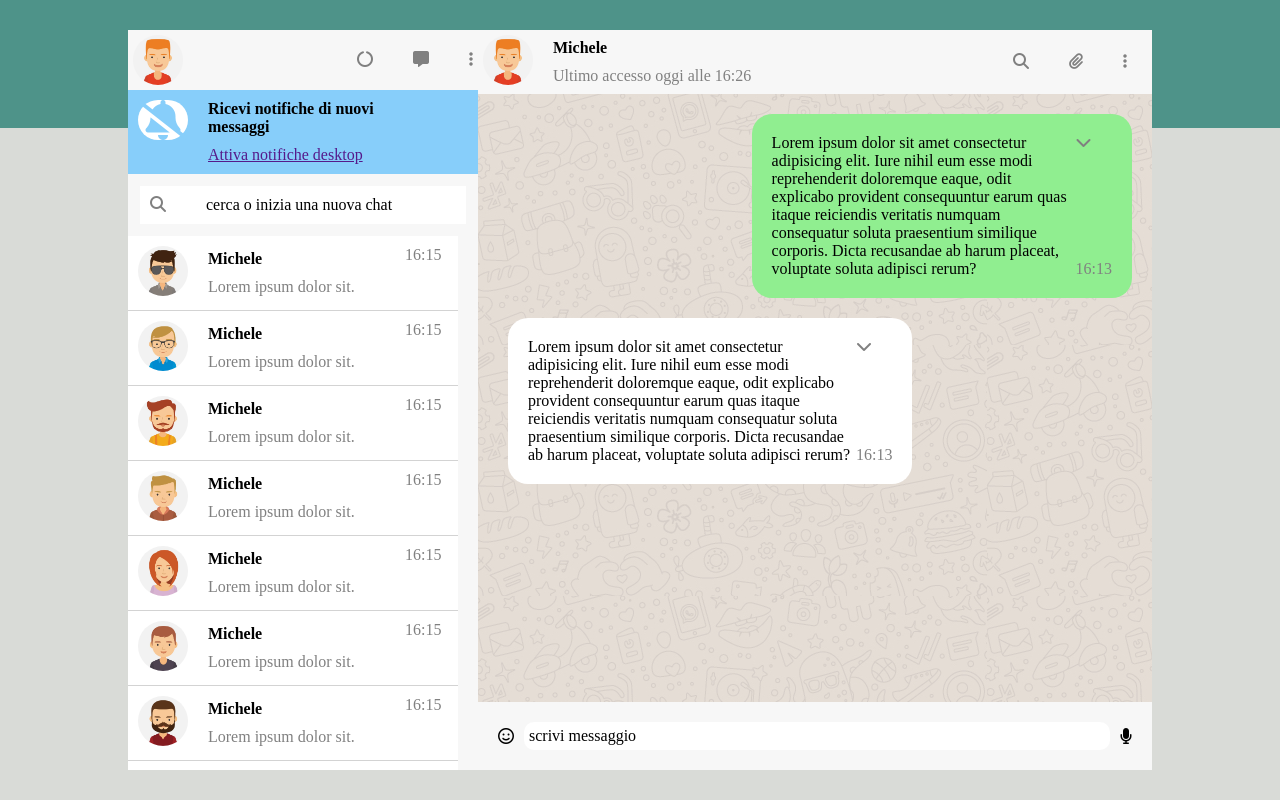
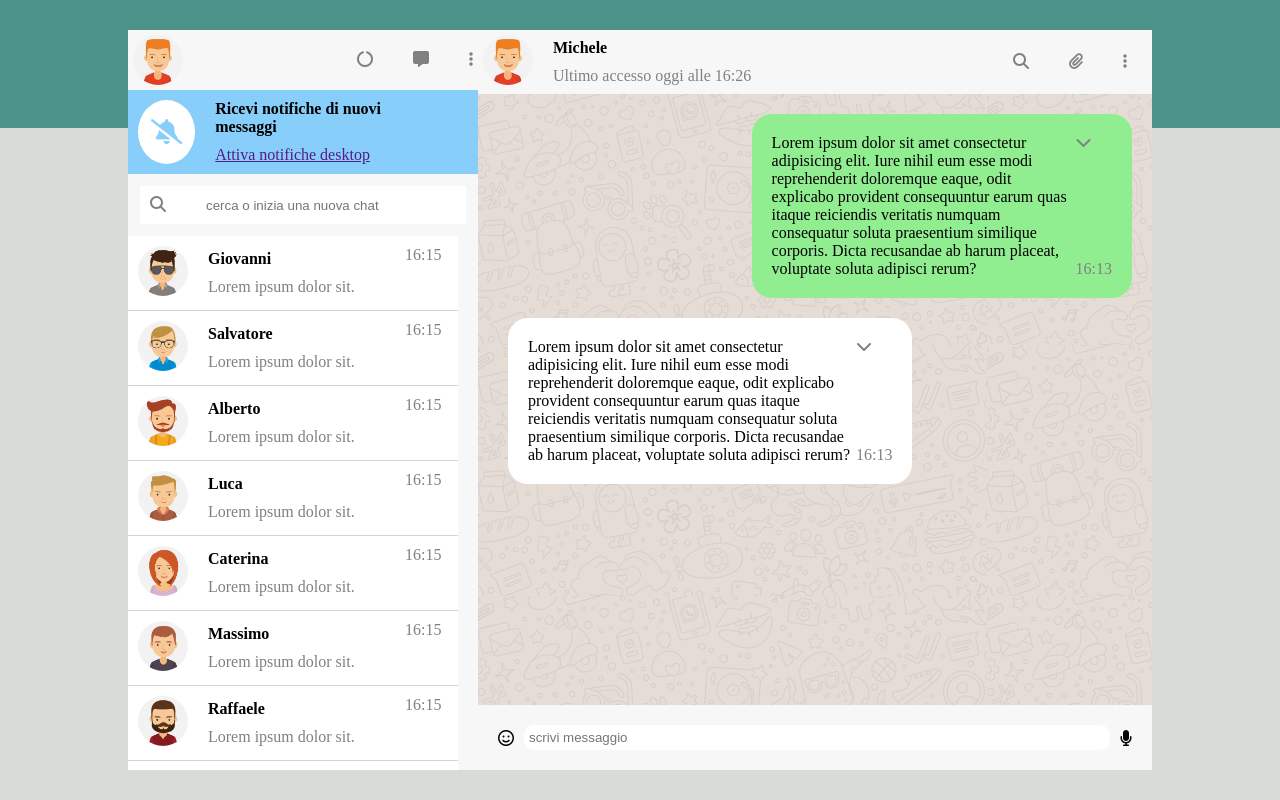
Before and after one commit to pietrocruciata/html-css-boolzapp, a plain HTML site: page index.html in a window 1280 px wide. Drawn offline with Linux system fonts and the light colour scheme.

Commit message:
change names , add: placeholders and change the bell

```diff
--- a/css/index.css
+++ b/css/index.css
@@ -22,8 +22,8 @@ menu {
 
 
 .wrapper {
-    background: rgb(217,219,215);
-background: linear-gradient(0deg, rgba(217,219,215,1) 84%, rgba(78,147,137,1) 84%);
+    background: rgb(217, 219, 215);
+    background: linear-gradient(0deg, rgba(217, 219, 215, 1) 84%, rgba(78, 147, 137, 1) 84%);
 }
 
 /*LAYOUT*/
@@ -34,10 +34,20 @@ background: linear-gradient(0deg, rgba(217,219,215,1) 84%, rgba(78,147,137,1) 84
     border-radius: 50%;
 }
 
+.col-2h .card-img {
+    display: flex;
+    background-color: white;
+    aspect-ratio: 1/1;
+    border-radius: 50%;
+    justify-content: center;
+    align-items: center;
+}
 
 .icon-font {
-    font-size: 40px;
-    background-color: white;
+    width: 100%;
+    display: flex;
+    padding: 13px;
+    font-size: 25px;
     color: lightskyblue;
     border-radius: 20px;
 }
@@ -80,17 +90,17 @@ background: linear-gradient(0deg, rgba(217,219,215,1) 84%, rgba(78,147,137,1) 84
     display: none;
 }
 
-.bb-lightgrey{
+.bb-lightgrey {
     border-bottom: 1px solid lightgrey;
     text-align: center;
     padding: 5px;
 }
 
-.br-lightgrey{
+.br-lightgrey {
     border-right: 1px solid lightgrey;
 }
 
-.side-tablet{
+.side-tablet {
     width: 100%;
 }
 
@@ -175,6 +185,9 @@ background: linear-gradient(0deg, rgba(217,219,215,1) 84%, rgba(78,147,137,1) 84
     padding-right: 20px;
 }
 
+input {
+    border: none;
+}
 
 /*CONTAINERS*/
 
@@ -205,7 +218,8 @@ background: linear-gradient(0deg, rgba(217,219,215,1) 84%, rgba(78,147,137,1) 84
     flex-direction: column;
 
 }
-.container-tablet{
+
+.container-tablet {
     background-color: white;
     width: 80px;
     display: none;
@@ -273,7 +287,7 @@ background: linear-gradient(0deg, rgba(217,219,215,1) 84%, rgba(78,147,137,1) 84
         padding: 30px 0;
     }
 
-    .container-tablet{
+    .container-tablet {
         display: flex;
     }
 
@@ -291,7 +305,7 @@ background: linear-gradient(0deg, rgba(217,219,215,1) 84%, rgba(78,147,137,1) 84
         width: 70%;
     }
 
-    .container-tablet{
+    .container-tablet {
         display: none;
     }
 
--- a/index.html
+++ b/index.html
@@ -37,7 +37,8 @@
                     <!--SEARCH CONTACT BAR-->
                     <div class="col-3h d-flex">
                         <div><i class="fa-solid fa-magnifying-glass c-grey"></i></div>
-                        <p>cerca o inizia una nuova chat</p>
+                        <input type="" placeholder="cerca o inizia una nuova chat">
+
                     </div>
                     <!--CHATS CARDS-->
                     <div class="col-4h d-flex">
@@ -45,7 +46,7 @@
                             <div><img src="./img/avatar_2.jpg" alt="" class="img-size"></div>
                         </div>
                         <div class="card-text">
-                            <div><strong>Michele</strong></div>
+                            <div><strong>Giovanni</strong></div>
                             <div class="c-grey">Lorem ipsum dolor sit.</div>
                         </div>
                         <div class="card-time">
@@ -59,7 +60,7 @@
                             <div><img src="./img/avatar_3.jpg" alt="" class="img-size"></div>
                         </div>
                         <div class="card-text">
-                            <div><strong>Michele</strong></div>
+                            <div><strong>Salvatore</strong></div>
                             <div class="c-grey">Lorem ipsum dolor sit.</div>
                         </div>
                         <div class="card-time">
@@ -73,7 +74,7 @@
                             <div><img src="./img/avatar_4.jpg" alt="" class="img-size"></div>
                         </div>
                         <div class="card-text">
-                            <div><strong>Michele</strong></div>
+                            <div><strong>Alberto</strong></div>
                             <div class="c-grey">Lorem ipsum dolor sit.</div>
                         </div>
                         <div class="card-time">
@@ -87,7 +88,7 @@
                             <div><img src="./img/avatar_5.jpg" alt="" class="img-size"></div>
                         </div>
                         <div class="card-text">
-                            <div><strong>Michele</strong></div>
+                            <div><strong>Luca</strong></div>
                             <div class="c-grey">Lorem ipsum dolor sit.</div>
                         </div>
                         <div class="card-time">
@@ -101,7 +102,7 @@
                             <div><img src="./img/avatar_6.jpg" alt="" class="img-size"></div>
                         </div>
                         <div class="card-text">
-                            <div><strong>Michele</strong></div>
+                            <div><strong>Caterina</strong></div>
                             <div class="c-grey">Lorem ipsum dolor sit.</div>
                         </div>
                         <div class="card-time">
@@ -115,7 +116,7 @@
                             <div><img src="./img/avatar_7.jpg" alt="" class="img-size"></div>
                         </div>
                         <div class="card-text">
-                            <div><strong>Michele</strong></div>
+                            <div><strong>Massimo</strong></div>
                             <div class="c-grey">Lorem ipsum dolor sit.</div>
                         </div>
                         <div class="card-time">
@@ -129,7 +130,7 @@
                             <div><img src="./img/avatar_8.jpg" alt="" class="img-size"></div>
                         </div>
                         <div class="card-text">
-                            <div><strong>Michele</strong></div>
+                            <div><strong>Raffaele</strong></div>
                             <div class="c-grey">Lorem ipsum dolor sit.</div>
                         </div>
                         <div class="card-time">
@@ -143,7 +144,7 @@
                             <div><img src="./img/avatar_io.jpg" alt="" class="img-size"></div>
                         </div>
                         <div class="card-text">
-                            <div><strong>Michele</strong></div>
+                            <div><strong>Maria</strong></div>
                             <div class="c-grey">Lorem ipsum dolor sit.</div>
                         </div>
                         <div class="card-time">
@@ -157,7 +158,8 @@
             <!--IMG FOR TABLET-->
             <div class="container-tablet">
                 <ul class="side-tablet">
-                    <li class="bb-lightgrey bg-lightgrey br-lightgrey"><img src="./img/avatar_1.jpg" alt="" class="img-size "></li>
+                    <li class="bb-lightgrey bg-lightgrey br-lightgrey"><img src="./img/avatar_1.jpg" alt=""
+                            class="img-size "></li>
                     <li class="bb-lightgrey"><img src="./img/avatar_2.jpg" alt="" class="img-size "></li>
                     <li class="bb-lightgrey"><img src="./img/avatar_1.jpg" alt="" class="img-size "></li>
                     <li class="bb-lightgrey"><img src="./img/avatar_4.jpg" alt="" class="img-size "></li>
@@ -230,7 +232,7 @@
 
                 <div class="col-4c bg-lightgrey d-flex">
                     <div><i class="fa-regular fa-face-smile icon-write"></i></div>
-                    <div class="write-text">scrivi messaggio</div>
+                    <input class="write-text" placeholder="scrivi messaggio">
                     <div><i class="fa-solid fa-microphone icon-write"></i></div>
                 </div>
 
@@ -251,7 +253,7 @@
 
 
 
-    </div>
+        </div>
 
 
 
```
